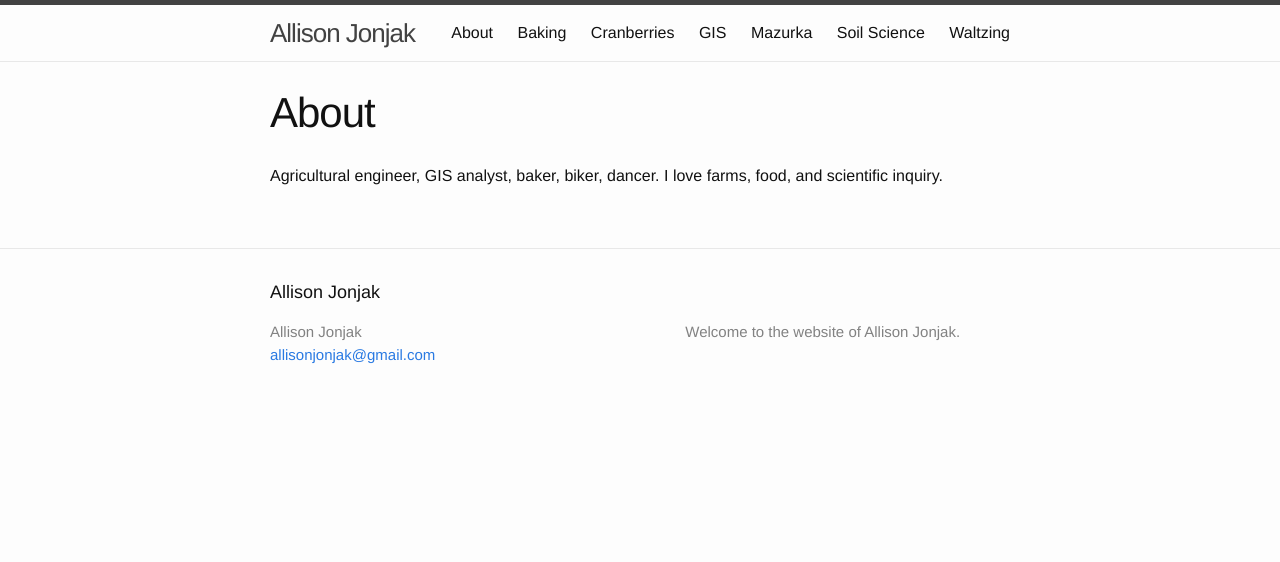
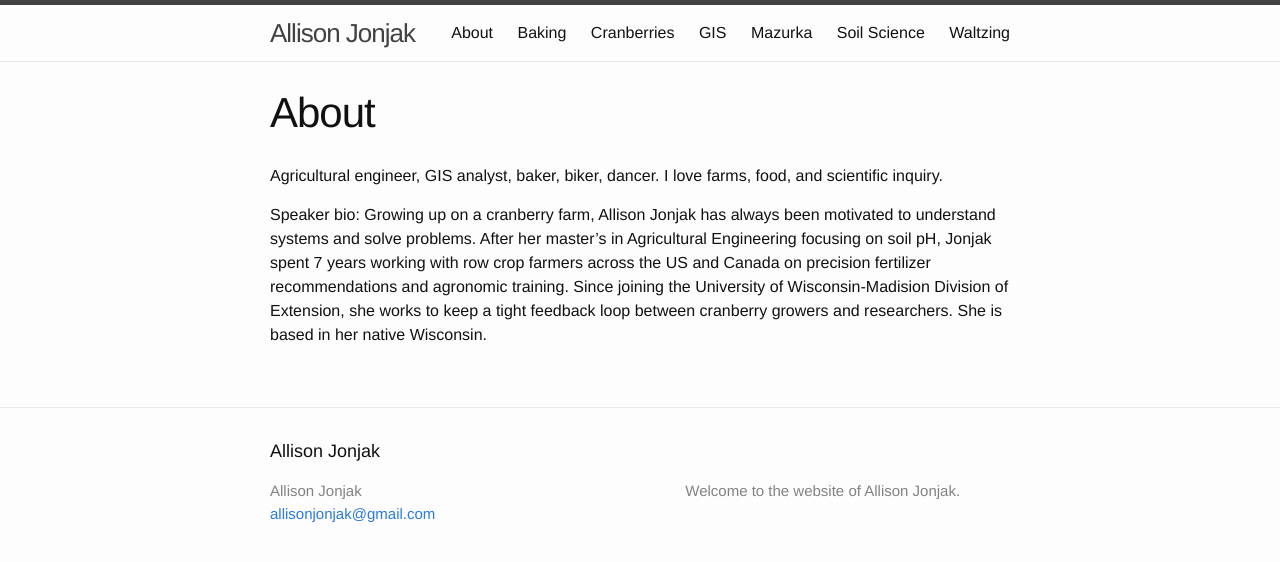
Before and after one commit to cranhandler/cranhandler.github.io, a Jekyll site: the page built from about.md, in a window 1280 px wide. Shown: the top 562 px of the page. Built offline with Jekyll 4.4.1, drawn with Linux system fonts in a browser that asks for light colours.

Commit message:
Update about.md

```diff
--- a/about.md
+++ b/about.md
@@ -5,3 +5,6 @@ permalink: /about/
 ---
 
 Agricultural engineer, GIS analyst, baker, biker, dancer. I love farms, food, and scientific inquiry.
+
+Speaker bio:
+Growing up on a cranberry farm, Allison Jonjak has always been motivated to understand systems and solve problems. After her master's in Agricultural Engineering focusing on soil pH, Jonjak spent 7 years working with row crop farmers across the US and Canada on precision fertilizer recommendations and agronomic training. Since joining the University of Wisconsin-Madision Division of Extension, she works to keep a tight feedback loop between cranberry growers and researchers. She is based in her native Wisconsin.
```
